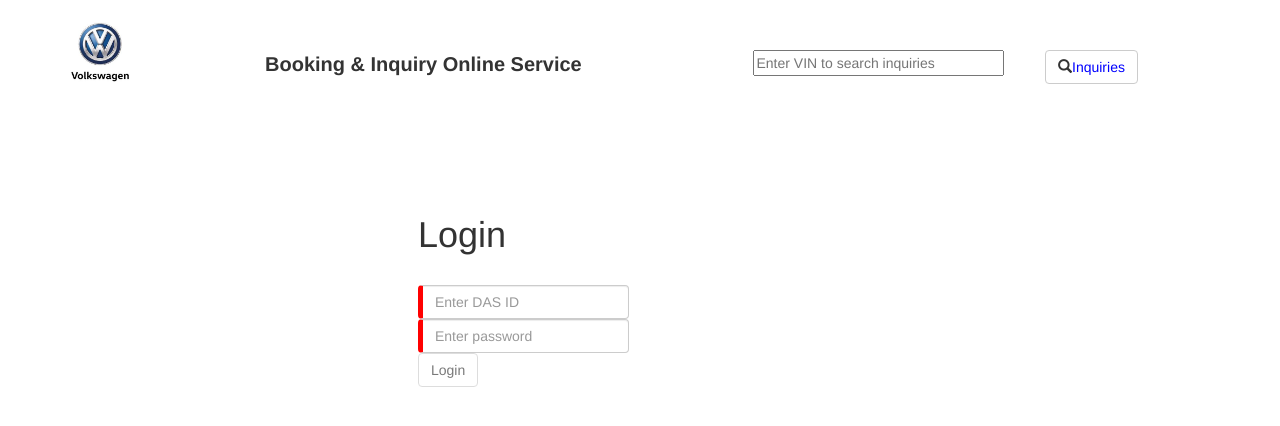
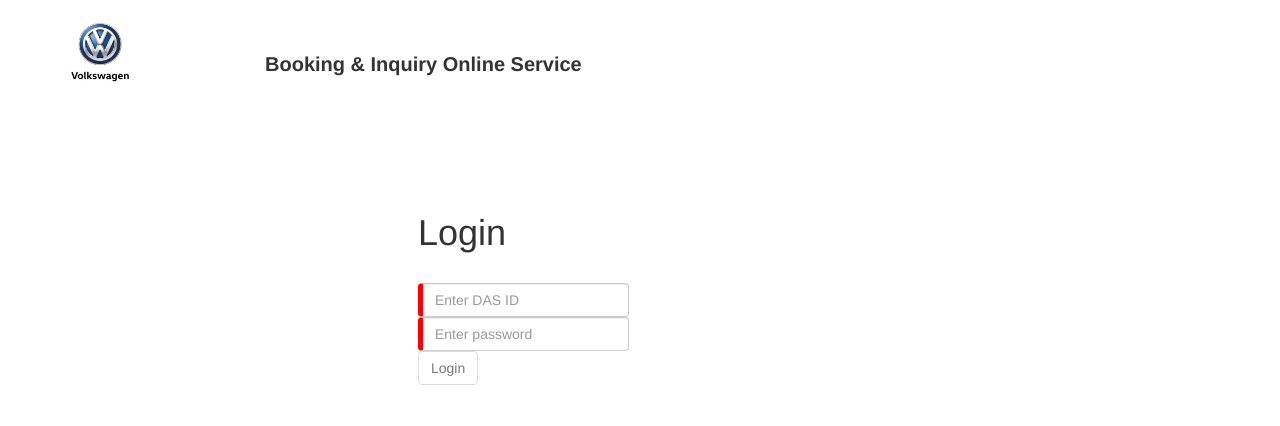
Before and after one commit to A557252/yamuna, an Angular app in the folder BIOSclient/: page / in a window 1280 px wide. Shown: the top 426 px of the page. Built offline with nearby package versions, Linux system fonts and the light colour scheme.

Commit message:
search for submit on enter and clean packages component and header search removed
search for submit on enter and clean packages component and header search removed

```diff
--- a/BIOSclient/src/app/components/header/header.component.html
+++ b/BIOSclient/src/app/components/header/header.component.html
@@ -6,14 +6,6 @@
     <span class="header_title"><b>Booking & Inquiry Online Service</b></span>
   </div>
   <div class="input_search">
-    <div class="col-md-3 col-xs-8">
-      <input type="text" placeholder="Enter VIN to search inquiries"/>
-    </div>
-    <div class="col-md-2 col-xs-4">
-        <button type="button" class="btn btn-default">
-            <span class="glyphicon glyphicon-search"></span>
-            <span class="inquiries">Inquiries</span>
-        </button>
-    </div>
+
   </div>
 </div>
--- a/BIOSclient/src/app/components/main/packages/packages.component.html
+++ b/BIOSclient/src/app/components/main/packages/packages.component.html
@@ -4,16 +4,13 @@
     <span class="packages"><b>Packages</b></span>
   </div>
 </div>
-<<<<<<< HEAD
 <app-package></app-package>
 <div class="row">
     <div class="col-md-2">
       <span class="packages"><b>Additional</b></span>
     </div>
   </div>
-=======
 <app-package [packagesArray]="packagesArray"></app-package>
->>>>>>> 8081b0fd26f7dfc4504bf68fd4a65b84a384c2f8
 <app-other-package></app-other-package>
 <div class="row amount_row">
   <div class="col-md-2 col-xs-3">
--- a/BIOSclient/src/app/components/main/search/search.component.html
+++ b/BIOSclient/src/app/components/main/search/search.component.html
@@ -1,5 +1,5 @@
 <div class="row vin_search ">
-<form>
+<form (submit)="serachByVinNumber(vinNumber)">
   <div class="col-md-offset-3 col-md-1 col-xs-2 col-xs-offset-0">
       <span>VIN</span>
   </div>
@@ -8,7 +8,7 @@
       <span class="vin_input_text">(VIN number should be 17 characters.)</span>
   </div>
   <div class="col-md-2 col-scol-xs-12">
-      <button type="submit" class="btn btn-default search_button" (click)="serachByVinNumber(vinNumber)" >
+      <button type="submit" class="btn btn-default search_button">
           <span class="glyphicon glyphicon-search"></span>
           <span class="inquiries">Search</span>
       </button>
```
